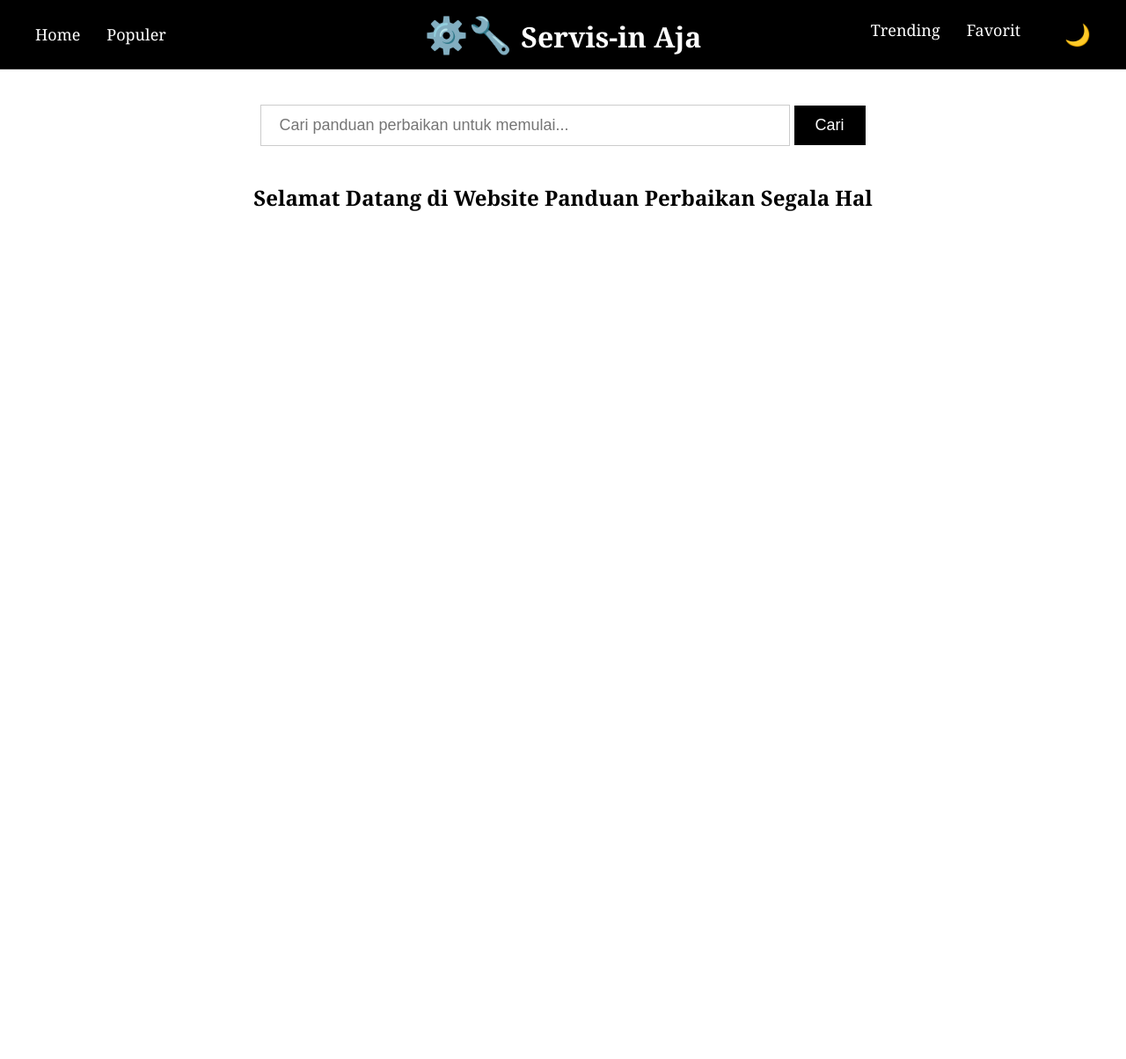
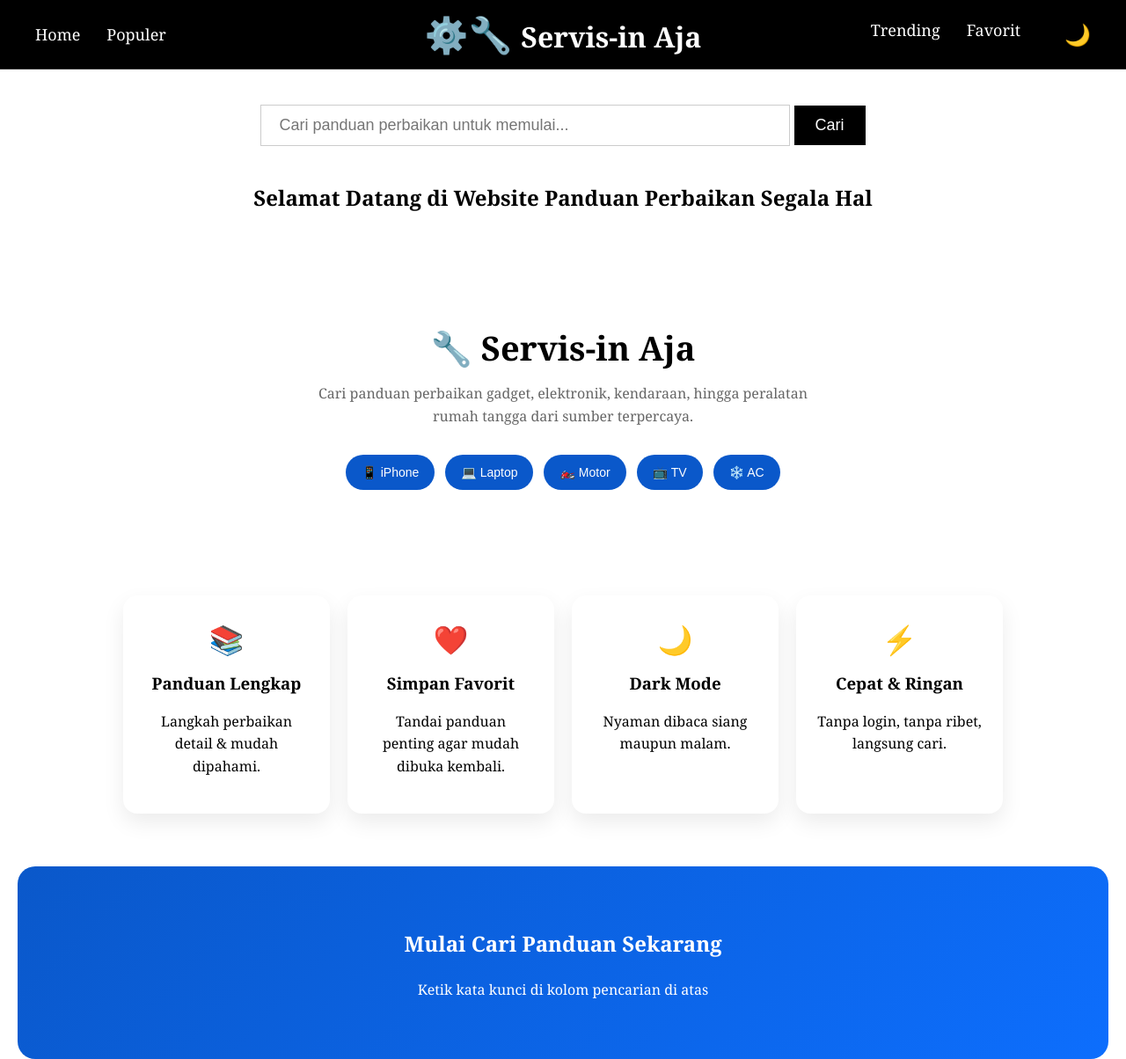
Before and after one commit to reinch/servis-in-aja, a plain HTML site: page index.html in a window 1280 px wide. Shown: the whole page at 88% size. Before the commit the page ends 800 px from the top, so only its background shows below. Drawn offline with Linux system fonts and the light colour scheme.

Commit message:
[ADD] membuat halaman home

```diff
--- a/script.js
+++ b/script.js
@@ -79,7 +79,57 @@ async function performSearch() {
 
 // Home
 function loadHome() {
-    mainContent.querySelector('h3').textContent = 'Selamat Datang di Website Panduan Perbaikan';
+  document.getElementById('page-title').textContent =
+    'Selamat Datang di Website Panduan Perbaikan Segala Hal';
+
+  resultsDiv.innerHTML = `
+    <section class="home-hero">
+      <h1>🔧 Servis-in Aja</h1>
+      <p>
+        Cari panduan perbaikan gadget, elektronik, kendaraan,
+        hingga peralatan rumah tangga dari sumber terpercaya.
+      </p>
+
+      <div class="home-actions">
+        <button onclick="searchTopic('iphone')">📱 iPhone</button>
+        <button onclick="searchTopic('laptop')">💻 Laptop</button>
+        <button onclick="searchTopic('motorcycle')">🏍️ Motor</button>
+        <button onclick="searchTopic('television')">📺 TV</button>
+        <button onclick="searchTopic('air conditioner')">❄️ AC</button>
+      </div>
+    </section>
+
+    <section class="home-features">
+      <div class="feature-card">
+        <span>📚</span>
+        <h3>Panduan Lengkap</h3>
+        <p>Langkah perbaikan detail & mudah dipahami.</p>
+      </div>
+
+      <div class="feature-card">
+        <span>❤️</span>
+        <h3>Simpan Favorit</h3>
+        <p>Tandai panduan penting agar mudah dibuka kembali.</p>
+      </div>
+
+      <div class="feature-card">
+        <span>🌙</span>
+        <h3>Dark Mode</h3>
+        <p>Nyaman dibaca siang maupun malam.</p>
+      </div>
+
+      <div class="feature-card">
+        <span>⚡</span>
+        <h3>Cepat & Ringan</h3>
+        <p>Tanpa login, tanpa ribet, langsung cari.</p>
+      </div>
+    </section>
+
+    <section class="home-cta">
+      <h2>Mulai Cari Panduan Sekarang</h2>
+      <p>Ketik kata kunci di kolom pencarian di atas</p>
+    </section>
+  `;
 }
 
 // Populer (Kategori)
--- a/style.css
+++ b/style.css
@@ -284,3 +284,79 @@ body.dark .popular-card {
 .popular-card h3 {
   margin: 10px 0 5px;
 }
+/* ===== HOME ===== */
+.home-hero {
+  text-align: center;
+  padding: 60px 20px;
+}
+
+.home-hero h1 {
+  font-size: 38px;
+  margin-bottom: 10px;
+}
+
+.home-hero p {
+  color: #666;
+  max-width: 600px;
+  margin: 0 auto 30px;
+}
+
+.home-actions {
+  display: flex;
+  flex-wrap: wrap;
+  gap: 12px;
+  justify-content: center;
+}
+
+.home-actions button {
+  padding: 12px 18px;
+  border-radius: 30px;
+  border: none;
+  background: #0a58ca;
+  color: white;
+  cursor: pointer;
+  font-size: 14px;
+}
+
+.home-actions button:hover {
+  background: #084298;
+}
+
+/* FEATURES */
+.home-features {
+  margin: 60px auto;
+  display: grid;
+  grid-template-columns: repeat(auto-fit, minmax(220px, 1fr));
+  gap: 20px;
+  max-width: 1000px;
+}
+
+.feature-card {
+  background: #fff;
+  padding: 24px;
+  border-radius: 16px;
+  text-align: center;
+  box-shadow: 0 10px 25px rgba(0,0,0,0.08);
+}
+
+.feature-card span {
+  font-size: 32px;
+}
+
+.feature-card h3 {
+  margin: 10px 0;
+}
+
+/* CTA */
+.home-cta {
+  text-align: center;
+  padding: 50px 20px;
+  background: linear-gradient(135deg, #0a58ca, #0d6efd);
+  color: white;
+  border-radius: 20px;
+}
+
+/* DARK MODE */
+.dark-mode .feature-card {
+  background: #1e1e1e;
+}
```
